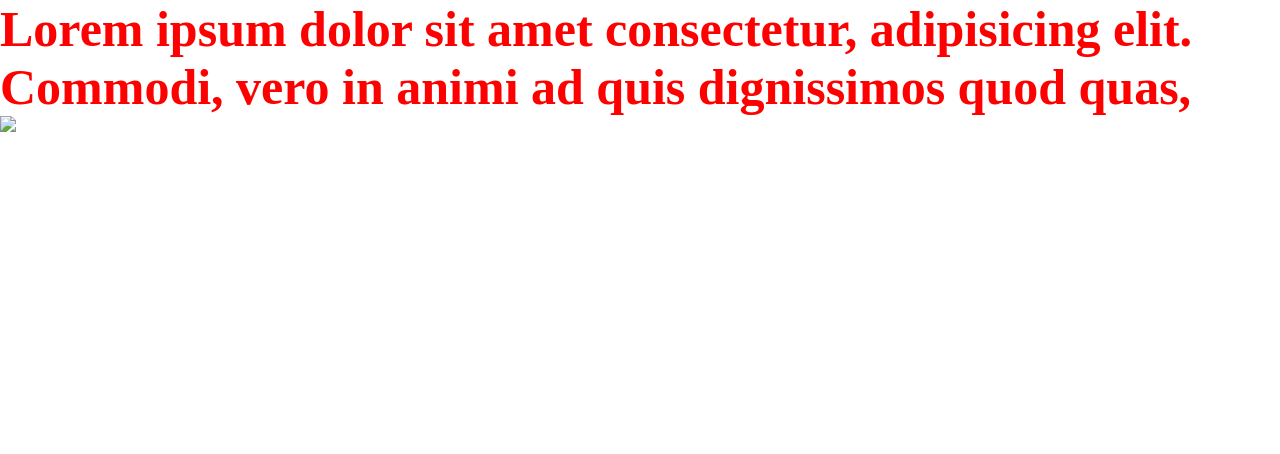
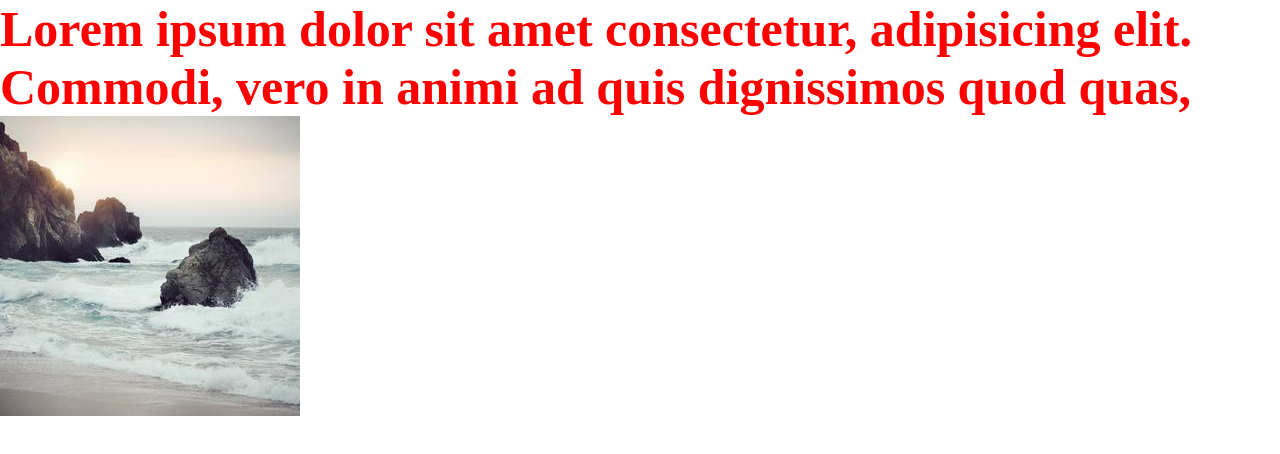
Before and after one commit to LauCost/vue-hello, a plain HTML site: page index.html in a window 1280 px wide. Drawn offline with nearby package versions, Linux system fonts and the light colour scheme.

Commit message:
Risolto bug img

```diff
--- a/index.html
+++ b/index.html
@@ -18,7 +18,7 @@
             {{message}}
         </h1>
 
-        <img src="img">
+        <img :src="img">
 
     </div>
 
```
Also changed, not shown: Style/style.css (line endings or trailing spaces).
